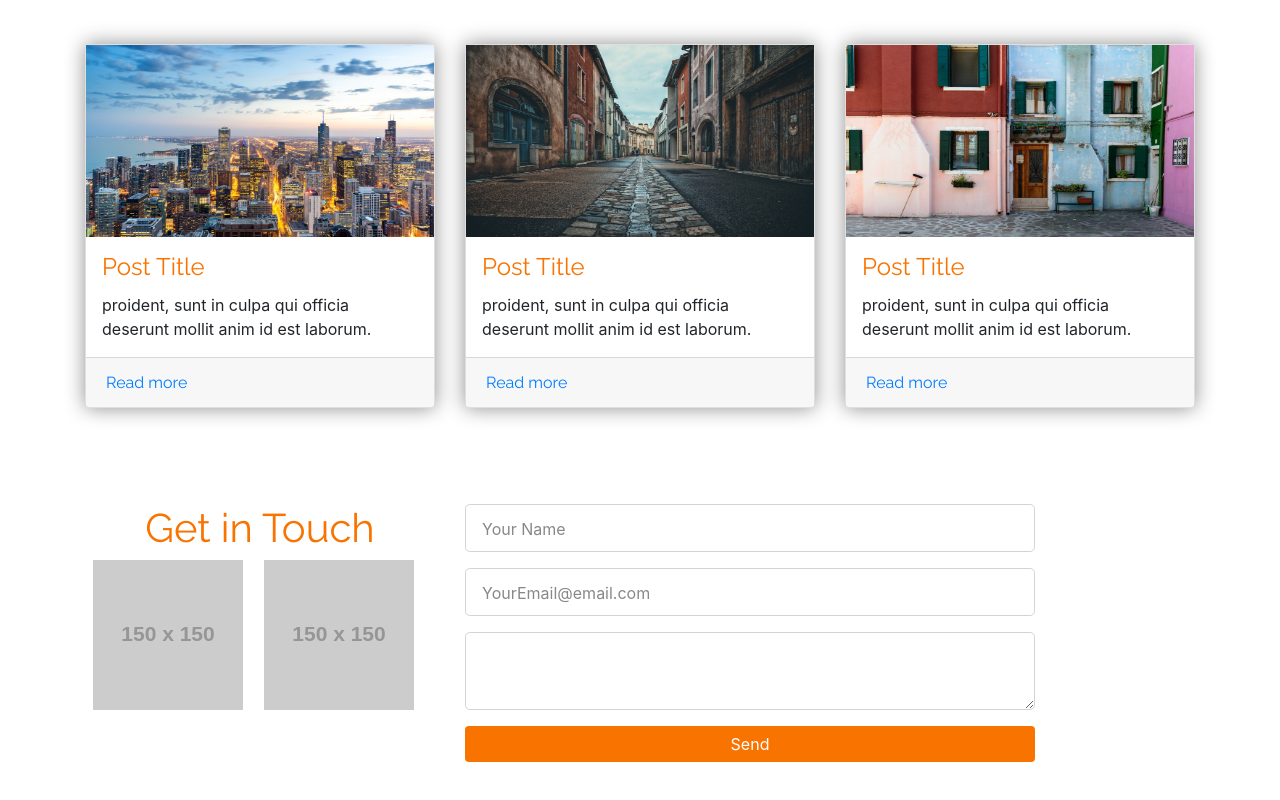
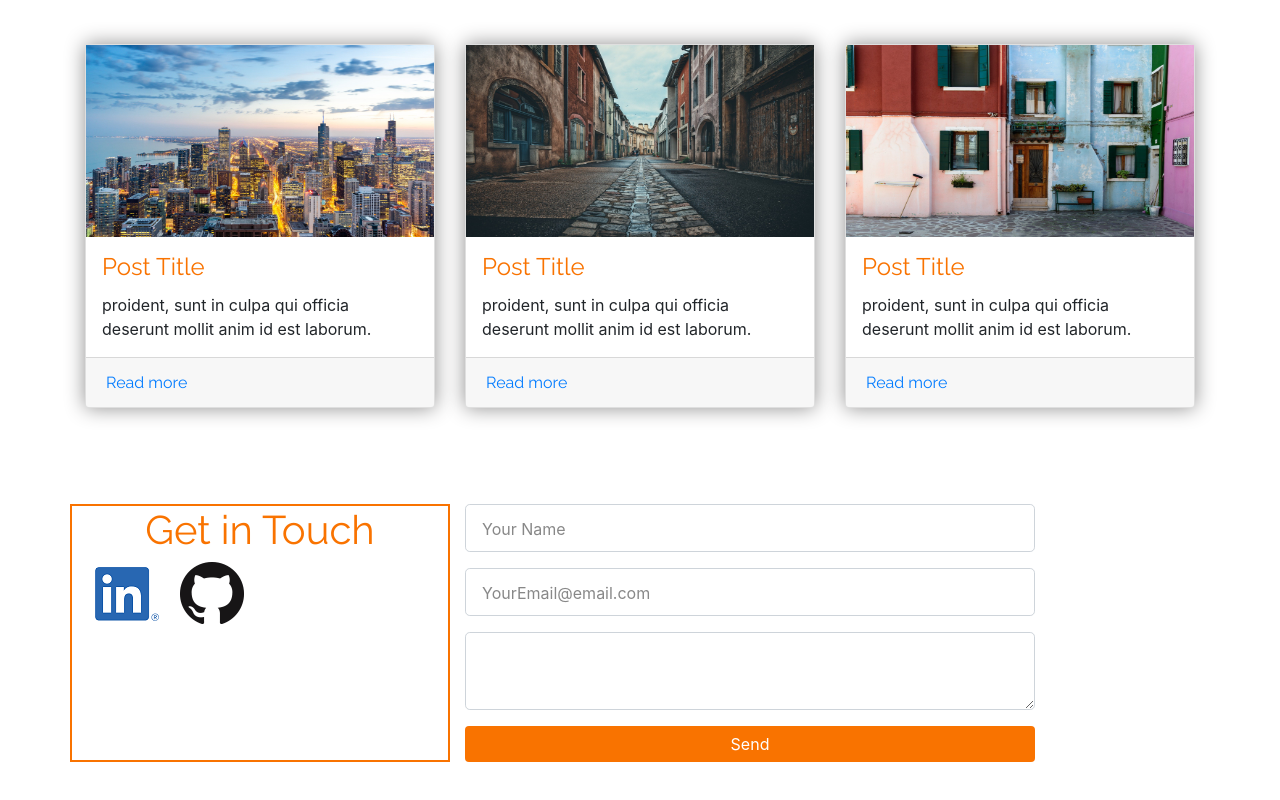
Before and after one commit to meleshkevich/cv-bootstrap, a plain HTML site: page index.html in a window 1280 px wide. Shown: the part 2215-3015 px from the top of the page. Drawn offline with nearby package versions, Linux system fonts and the light colour scheme; placeholder pictures from the web are drawn by us.

Commit message:
added img for github and linkedin

```diff
--- a/index.html
+++ b/index.html
@@ -179,10 +179,11 @@
     <div class="container">
      <form>
       <div class="row">
-       <div class="col-lg-4 col-md-4 col-sm-12">
-         <h1>Get in Touch</h1>
-        <a href="https://placeholder.com"><img src="https://via.placeholder.com/150"></a>
-        <a href="https://placeholder.com"><img src="https://via.placeholder.com/150"></a>
+
+       <div class="col-lg-4 col-md-4 col-sm-12" style="border: 2px solid #f97300">
+        <h1>Get in Touch</h1>
+        <a href="https://placeholder.com"><img class="rounded img-fluid " src="./img/LI-In-Bug.png"></a>
+        <a href="https://placeholder.com" ><img class="rounded img-fluid" src="./img/GitHub-Mark-64px.png"></a>
        </div>
 
        <div class="col-lg-8 col-md-8 col-sm-12 right">
--- a/style.css
+++ b/style.css
@@ -182,6 +182,7 @@ a {
 }
 
 .contact-form a {
+  width: 64px;
   padding: 0.5em;
 }
 .contact-form .right {
```
Also changed, not shown: img/GitHub-Mark-120px-plus.png (added), img/GitHub-Mark-32px.png (added), img/GitHub-Mark-64px.png (added), img/GitHub-Mark-Light-120px-plus.png (added), img/GitHub-Mark-Light-32px.png (added), img/GitHub-Mark-Light-64px.png (added), img/LI-In-Bug.png (added), img/LI-Logo.png (added).
